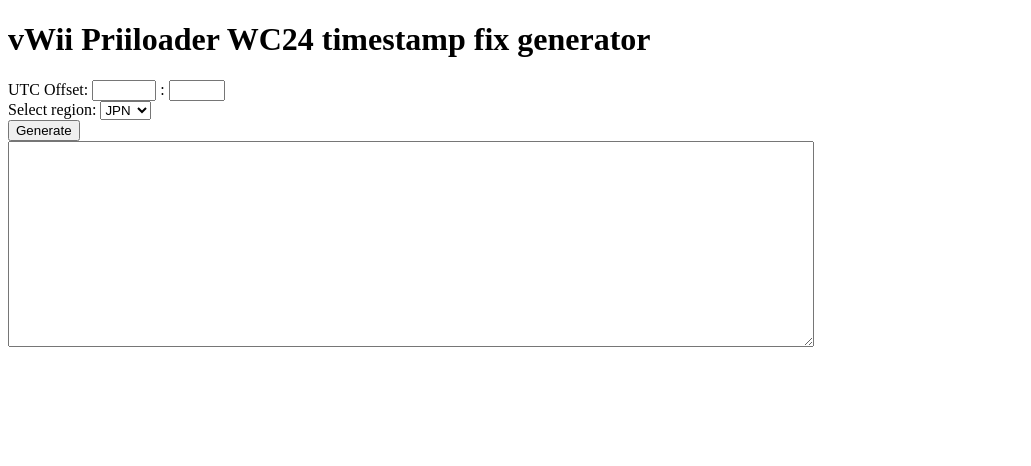
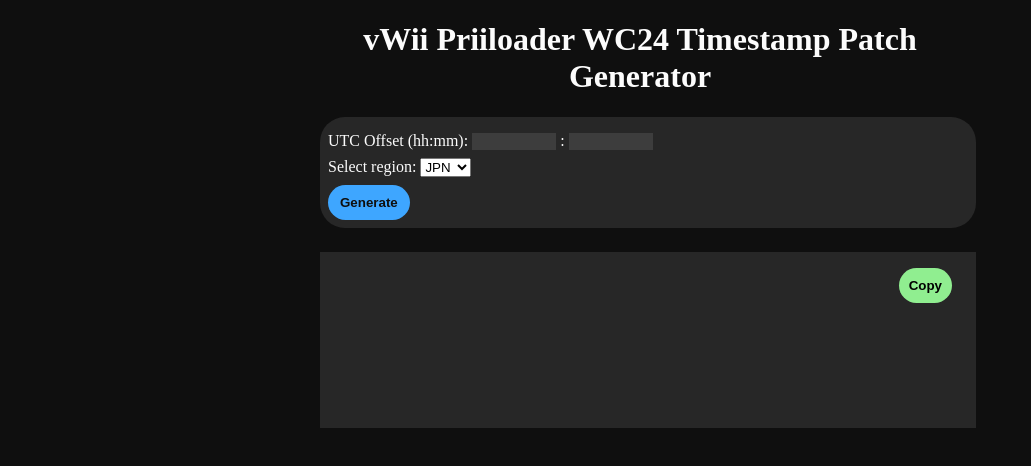
Before and after one commit to GaryOderNichts/priiloader-patch-gen, a plain HTML site: page index.html in a window 1280 px wide. Shown: the whole page, without its empty margins (0-1031 px from the left). Drawn offline with nearby package versions, Linux system fonts and the light colour scheme.

Commit message:
Add some styling

```diff
--- a/index.html
+++ b/index.html
@@ -1,6 +1,82 @@
 <!DOCTYPE html>
 <html>
     <head>
+        <title>Priiloader Timestamp Fix Generator</title>
+        <style>
+            body {
+                width: 100%;
+                margin: auto;
+                background: #0f0f0f;
+                color: #fcfcfc;
+            }
+
+            h1 {
+                text-align: center;
+            }
+
+            label, input {
+                margin-top: 8px;
+                margin-bottom: 8px;
+            }
+
+            .content {
+                width: 50%;
+                margin: 0 auto;
+            }
+
+            .options {
+                width: 100%;
+                background-color: #272727;
+                padding: 8px;
+                border-radius: 25px;
+            }
+
+            .timefield {
+                width: 80px;
+                background-color: #3d3d3d;
+                border: none;
+                color: #fcfcfc;
+            }
+
+            #generateButton {
+                color: #0f0f0f;
+                background-color: #3ea6ff;
+                cursor: pointer;
+                border: none;
+                border-radius: 50px;
+                padding: 10px 12px;
+                margin-top: 8px;
+                font-weight: bold;
+            }
+
+            .output {
+                margin-top: 24px;
+                position: relative;
+            }
+
+            #copyButton {
+                position: absolute;
+                top: 8px;
+                right: 8px;
+                background-color: lightgreen;
+                cursor: pointer;
+                border: none;
+                border-radius: 50px;
+                padding: 10px 10px;
+                margin-top: 8px;
+                font-weight: bold;
+            }
+
+            #outputField {
+                width: 100%;
+                height: 160px;
+                resize: none;
+                color: #fcfcfc;
+                background-color: #272727;
+                border: none;
+                padding: 8px;
+            }
+        </style>
         <script src="https://ajax.googleapis.com/ajax/libs/jquery/3.7.0/jquery.min.js"></script>
         <script>
             const versionMap = {
@@ -33,16 +109,16 @@
                 "eur": 0x814af0c8,
             };
 
-            function ppc_EXT24(x) {
+            function ppcEXT24(x) {
                 return ((x & 0x7FFFFFF) - ((x & 0x7FFFFFF) >> 25 << 26)) & 0x7FFFFFF;
             }
 
-            function ppc_B(addr, func) {
-                return 0x48000000 | (ppc_EXT24((func) - (addr)));
+            function ppcB(addr, func) {
+                return 0x48000000 | (ppcEXT24((func) - (addr)));
             }
 
-            function ppc_BL(addr, func) {
-                return ppc_B(addr, func) | 1;
+            function ppcBL(addr, func) {
+                return ppcB(addr, func) | 1;
             }
 
             function generatePatch(region, offset_secs) {
@@ -51,11 +127,11 @@
                 output += "0x9421fff8,"; // stwu    r1,-8(r1
                 output += "0x7c0802a6,"; // mflr    r0
                 output += "0x9001000c,"; // stw     r0,12(r1)
-                output += "0x" + ppc_BL(0x812a000c, gettimeAddressMap[region]).toString(16).padStart(8, "0") + ",";
+                output += "0x" + ppcBL(0x812a000c, gettimeAddressMap[region]).toString(16).padStart(8, "0") + ",";
                 output += "0x3cc0039e,"; // lis     r6,926
                 output += "0x38a00000,"; // li      r5,0"
                 output += "0x60c6f8b0,"; // ori     r6,r6,63664
-                output += "0x" + ppc_BL(0x812a001c, udivdi3AddressMap[region]).toString(16).padStart(8, "0") + ",";
+                output += "0x" + ppcBL(0x812a001c, udivdi3AddressMap[region]).toString(16).padStart(8, "0") + ",";
                 output += "0x8001000c,"; // lwz     r0,12(r1)
                 output += "0x3d20" + (offset >> 16).toString(16).padStart(4, "0") + ",";
                 output += "0x6129" + (offset & 0xFFFF).toString(16).padStart(4, "0") + ",";
@@ -64,16 +140,16 @@
                 output += "0x7c630194,"; // addze   r3,r3
                 output += "0x7c0803a6,"; // mtlr    r0
                 output += "0x38210008,"; // addi    r1,r1,8
-                output += "0x" + ppc_B(0x812a0040, setUniversalTimeAddressMap[region]).toString(16).padStart(8, "0");
+                output += "0x" + ppcB(0x812a0040, setUniversalTimeAddressMap[region]).toString(16).padStart(8, "0");
                 return output;
             }
 
             $(document).ready(() => {
-                $("#generate").click(() => {
+                $("#generateButton").click(() => {
                     let output = "";
                     let region = $("#region").val();
-                    let hour_offset = $("#hour_offset").val();
-                    let minute_offset = $("#minute_offset").val();
+                    let hour_offset = $("#hourOffset").val();
+                    let minute_offset = $("#minuteOffset").val();
 
                     output += "[Fix NWC24iSetUniversalTime (" + region.toUpperCase() + ", UTC" + ((hour_offset>0)?"+":"") + hour_offset + ":" + minute_offset.padStart(2, "0") + ")]\n";
                     output += "maxversion=" + versionMap[region] + "\n";
@@ -83,25 +159,25 @@
 
                     // patch branch to custom stub
                     output += "offset=0x" + branchOffsetMap[region].toString(16).padStart(8, "0") + "\n";
-                    output += "patch=0x" + ppc_BL(branchOffsetMap[region], 0x812a0000).toString(16).padStart(8, "0") + "\n";
+                    output += "patch=0x" + ppcBL(branchOffsetMap[region], 0x812a0000).toString(16).padStart(8, "0") + "\n";
 
                     // write custom stub
                     output += "offset=0x812a0000\n";
                     output += "patch=" + generatePatch(region, hour_offset * 60 * 60 + minute_offset * 60) + "\n";
 
-                    $("#output_field").val(output);
+                    $("#outputField").val(output);
                 });
             });
         </script>
     </head>
     <body>
-        <h1>vWii Priiloader WC24 timestamp fix generator</h1>
-        <label>UTC Offset:
-            <input type="number" id="hour_offset" min="-24" max="24">
-            :
-            <input type="number" id="minute_offset" min="0" max="59">
-        </label>
-
+        <div class="content">
+            <h1>vWii Priiloader WC24 Timestamp Patch Generator</h1>
+            <div class="options">
+                <label id='utcOffsetLabel'>UTC Offset (hh:mm):</label>
+                <input type="number" id="hourOffset" class="timefield" min="-24" max="24" aria-labelledby='utcOffsetLabel'>
+                <span>:</span>
+                <input type="number" id="minuteOffset" class="timefield" min="0" max="59" aria-labelledby='utcOffsetLabel'>
                 <br>
                 <label for="region">Select region:</label>
                 <select name="region" id="region">
@@ -110,8 +186,13 @@
                     <option value="eur">EUR</option>
                 </select>
                 <br>
-        <button id="generate">Generate</button>
+                <button id="generateButton">Generate</button>
                 <br>
-        <textarea readonly id="output_field" style="width: 800px; height: 200px;"></textarea>
+            </div>
+            <div class="output">
+                <button id="copyButton">Copy</button>
+                <textarea readonly id="outputField" wrap="off"></textarea>
+            </div>
+        </div>
     </body>
 </html>
```
Lines whose indentation alone changed are shown as unchanged.
